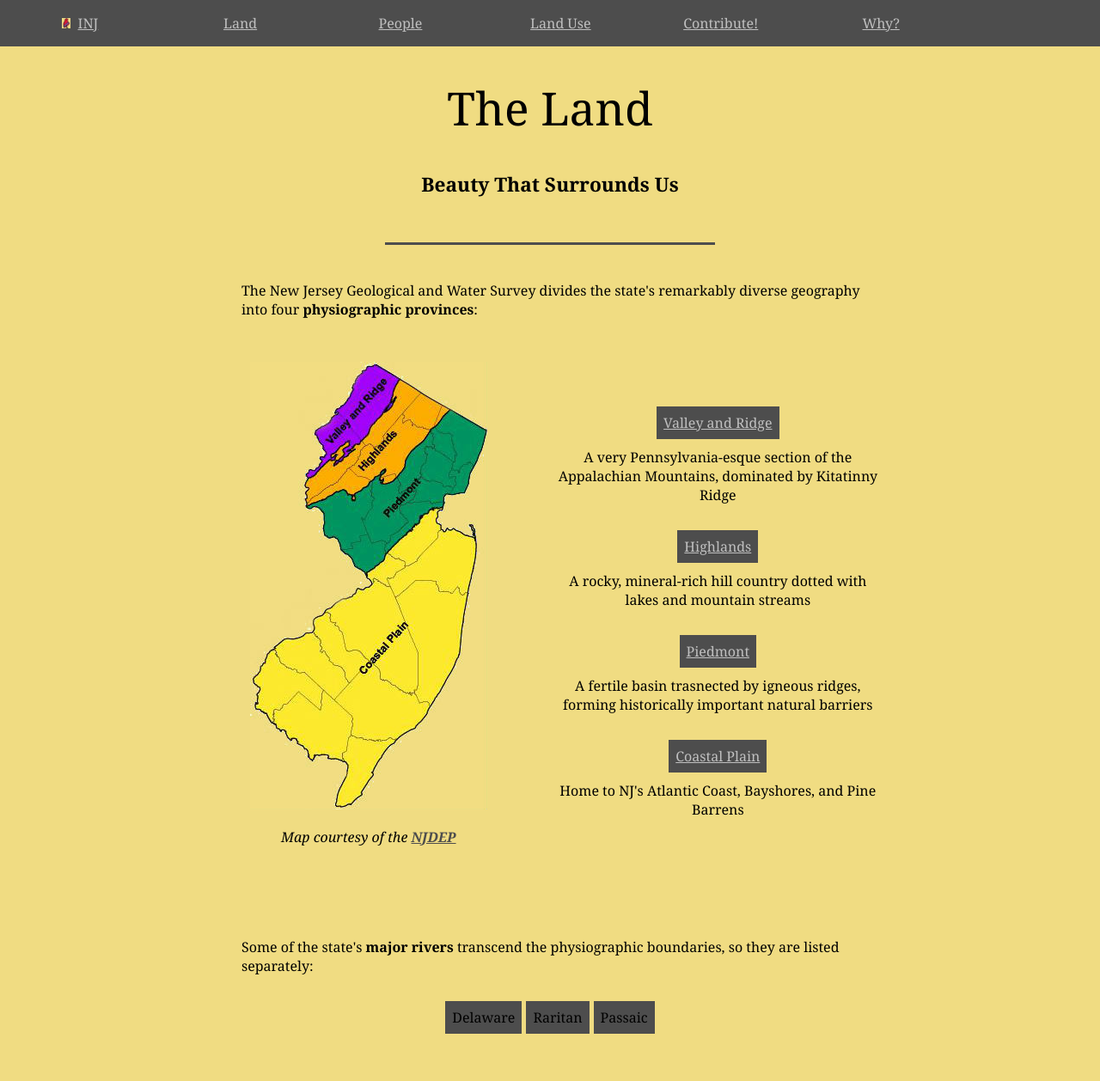
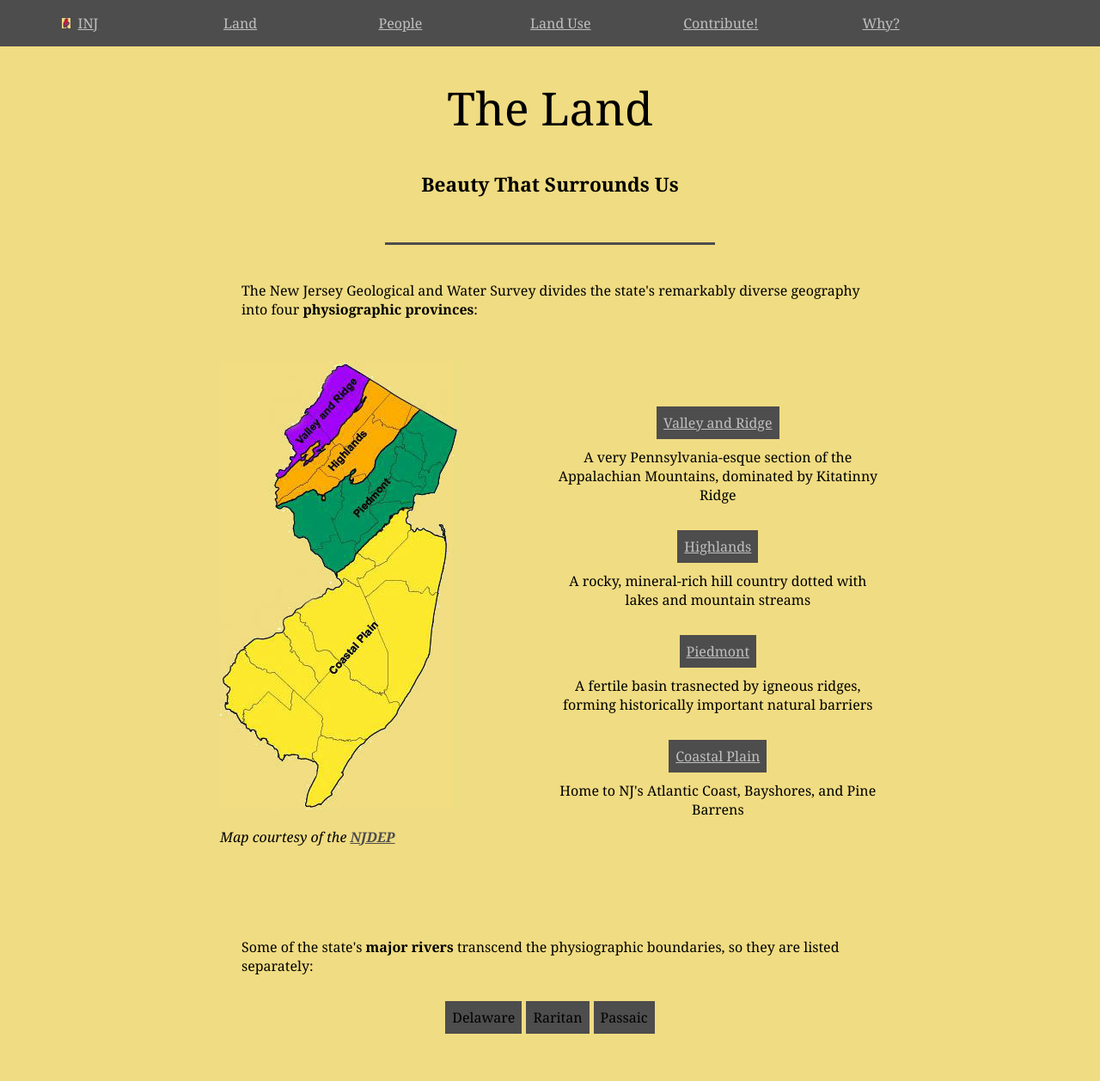
Before and after one commit to jonfried/oakafee.github.io, a Jekyll site: the page built from land.html, in a window 1280 px wide. Shown: the whole page at 86% size. Built offline with Jekyll 4.4.1, drawn with Linux system fonts in a browser that asks for light colours.

Commit message:
Update style.css

```diff
--- a/styles/style.css
+++ b/styles/style.css
@@ -81,10 +81,6 @@ h2 {
         margin: 15px 0 10px 0;
         display: inline-block;
 }
-div.map {
-	margin: 25px;
-	text-align: center;
-}
 div.legend {
 	width: 160px;
 	height: 90px;
@@ -139,7 +135,7 @@ div.map {
      margin: 0 0 25px 0;
      float: left;
      width: 55%;
-     min-width: 321px;
+     min-width: 400;
 }
 #land-map {
 	width: 45%;
@@ -157,7 +153,7 @@ div.map-key {
      width: 30%;
      width: 175px;
      float: left;
-     margin: 5px 0 0 20px;
+     margin: 5px 0 20px 20px;
      font-size: 10pt;
      line-height: 125%;
 }
```
